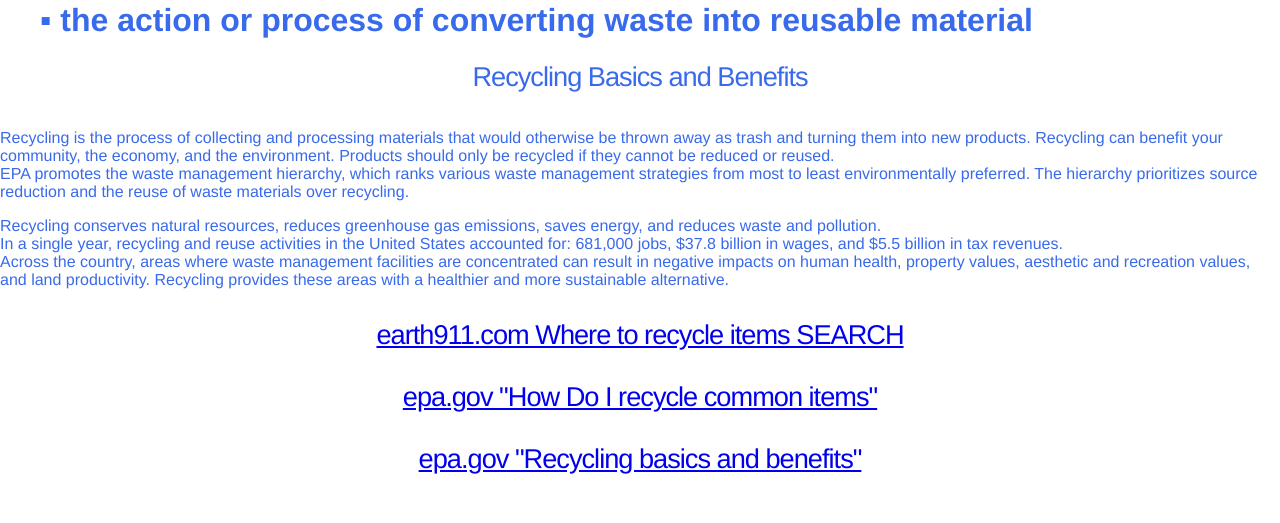
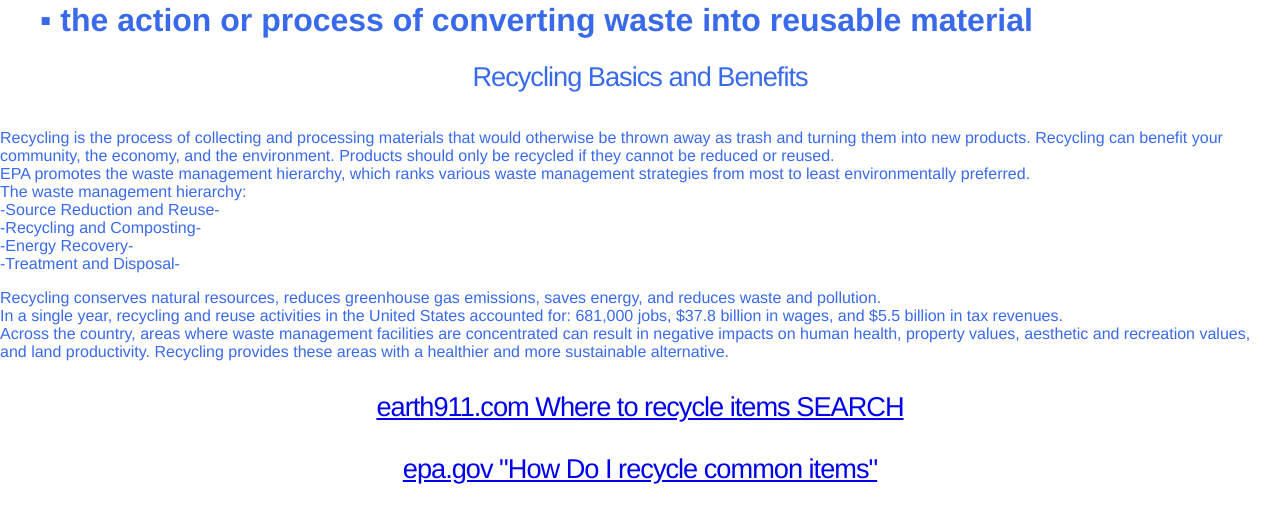
Before and after one commit to ksu-is/WhereToRecycle-BW, a Flask app: page / in a window 1280 px wide. Shown: the part 165-688 px from the top of the page. Run offline with Flask 3, Linux system fonts and the light colour scheme.

Commit message:
I deleted a link and added content on WhereToRecycle.html.
I deleted one link to the epa.gov recycling basics and benefits webpage, because I put the info from the page on my app webpage. The info is public domain. I added some more recycling info from the epa.gov website to WhereToRecycle.html.

```diff
--- a/templates/WhereToRecycle.html
+++ b/templates/WhereToRecycle.html
@@ -21,11 +21,16 @@
 	<div>
 <h4>Recycling Basics and Benefits</h4>
 		 <p>Recycling is the process of collecting and processing materials that would otherwise be thrown away as trash and turning them into new products. Recycling can benefit your community, the economy, and the environment. Products should only be recycled if they cannot be reduced or reused.<br>
-    EPA promotes the waste management hierarchy, which ranks various waste management strategies from most to least environmentally preferred. The hierarchy prioritizes source reduction and the reuse of waste materials over recycling.</p>
+    EPA promotes the waste management hierarchy, which ranks various waste management strategies from most to least environmentally preferred.<br>
+    The waste management hierarchy:<br>
+     -Source Reduction and Reuse-<br>
+-Recycling and Composting-<br>
+-Energy Recovery-<br>-Treatment and Disposal-
+</p>
 
 <p>Recycling conserves natural resources, reduces greenhouse gas emissions, saves energy, and reduces waste and pollution.<br>
   In a single year, recycling and reuse activities in the United States accounted for: 681,000 jobs, $37.8 billion in wages, and $5.5 billion in tax revenues.<br>
-Across the country, areas where waste management facilities are concentrated can result in negative impacts on human health, property values, aesthetic and recreation values, and land productivity. Recycling provides these areas with a healthier and more sustainable alternative.</p>
+  Across the country, areas where waste management facilities are concentrated can result in negative impacts on human health, property values, aesthetic and recreation values, and land productivity. Recycling provides these areas with a healthier and more sustainable alternative.</p>
 
 
 	</div>
@@ -35,6 +40,6 @@ Across the country, areas where waste management facilities are concentrated can
 
 <h3><a href="https:search.earth911.com">earth911.com Where to recycle items SEARCH</a></h3>
 <h3><a href="https://www.epa.gov/recycle/how-do-i-recycle-common-recyclables">epa.gov "How Do I recycle common items"</a></h3>
-<h3><a href="https://www.epa.gov/recycle/recycling-basics-and-benefits">epa.gov "Recycling basics and benefits"</a></h3>
+
 </body>
 </html>
```
